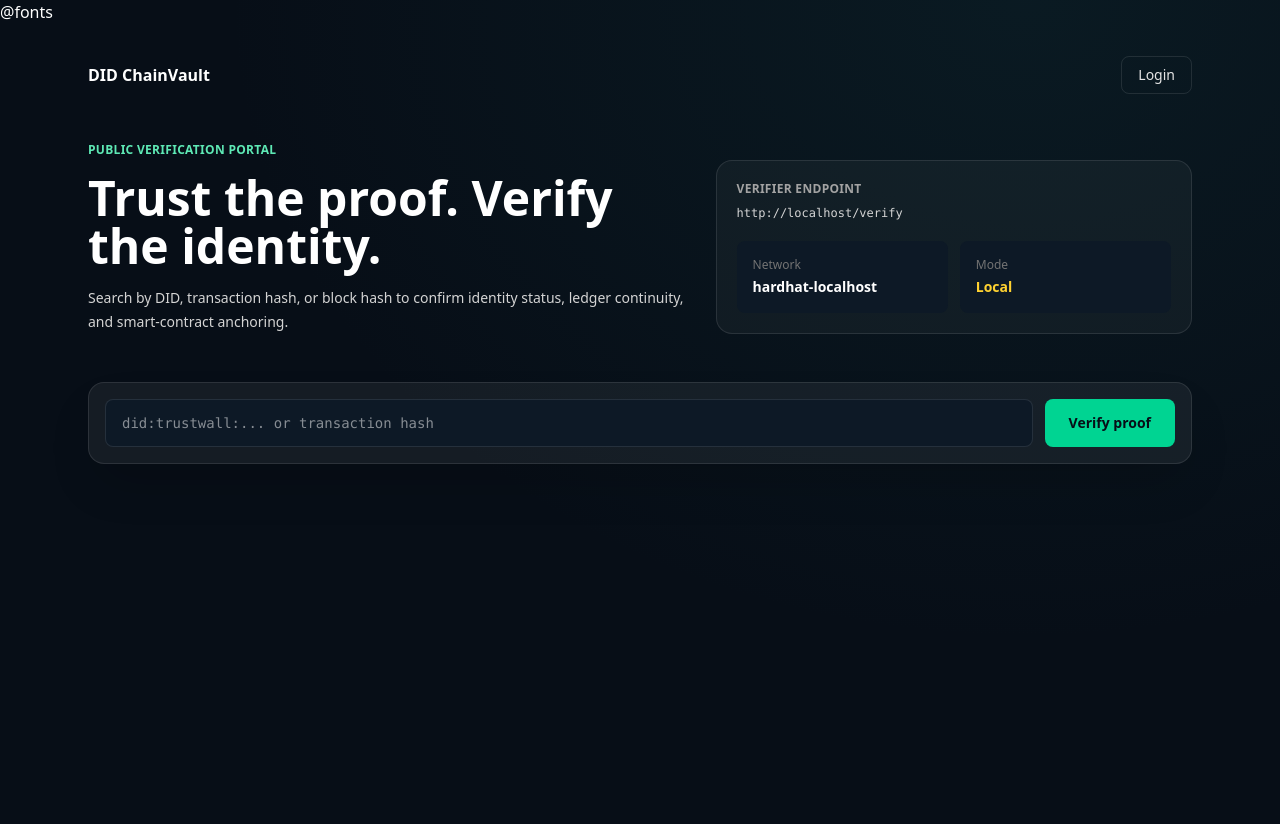
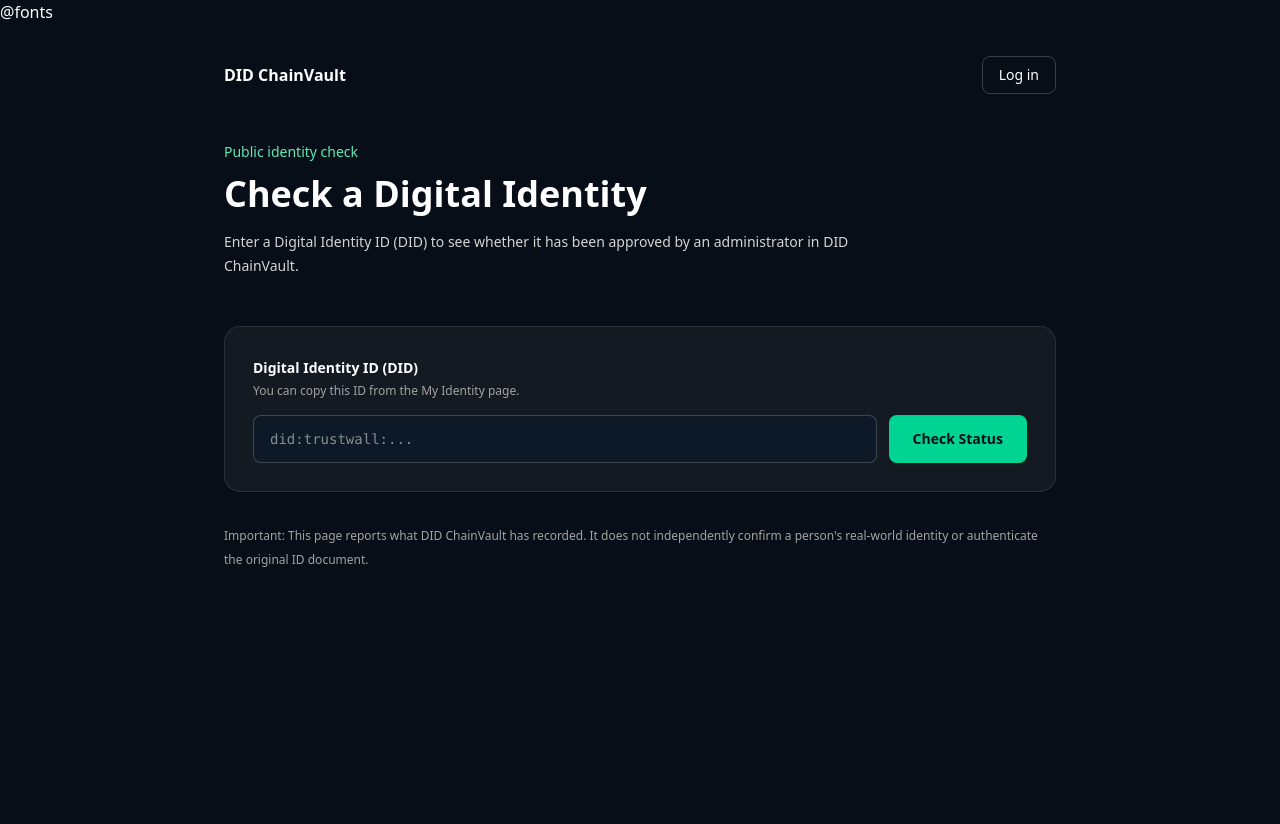
Before and after one commit to nahsir12390/blockchain-identity-system, a Laravel app: page /verify in a window 1280 px wide. After the commit the page ends 567 px from the top, so only its background shows below. Run offline with Laravel 12, Linux system fonts and the light colour scheme; style sheets or scripts are compiled from the project's sources; some libraries are stand-ins or nearby versions.

Commit message:
Simplify public DID status check and avoid misleading trust or on-chain claims

```diff
--- a/resources/views/verify/index.blade.php
+++ b/resources/views/verify/index.blade.php
@@ -3,112 +3,78 @@
 <head>
     <meta charset="utf-8">
     <meta name="viewport" content="width=device-width, initial-scale=1">
-        <title>Verify DID - {{ config('app.name') }}</title>
+    <title>Verify Digital Identity - {{ config('app.name') }}</title>
     @fonts
     @vite(['resources/css/app.css', 'resources/js/app.js'])
 </head>
-    <body class="chain-surface min-h-screen bg-zinc-950 text-white">
-        <main class="mx-auto min-h-screen w-full max-w-6xl px-6 py-8">
-            <nav class="flex items-center justify-between">
+<body class="min-h-screen bg-zinc-950 text-white">
+    <main class="mx-auto w-full max-w-4xl px-5 py-8 sm:px-8">
+        <nav class="flex items-center justify-between gap-4">
             <a href="{{ route('home') }}" class="font-semibold">DID ChainVault</a>
-                <a href="{{ route('login') }}" class="rounded-lg border border-white/10 px-4 py-2 text-sm text-zinc-200 hover:bg-white/10">Login</a>
+            <a href="{{ route('login') }}" class="rounded-lg border border-white/20 px-4 py-2 text-sm hover:bg-white/10">Log in</a>
         </nav>
 
-            <section class="grid gap-8 py-12 lg:grid-cols-[1fr_.8fr] lg:items-end">
-                <div>
-                    <p class="text-xs font-semibold uppercase tracking-wide text-emerald-300">Public verification portal</p>
-                    <h1 class="mt-4 max-w-3xl text-4xl font-semibold tracking-normal sm:text-5xl">Trust the proof. Verify the identity.</h1>
-                    <p class="mt-4 max-w-2xl text-sm leading-6 text-zinc-300">
-                        Search by DID, transaction hash, or block hash to confirm identity status, ledger continuity, and smart-contract anchoring.
-                    </p>
+        <header class="py-12">
+            <p class="text-sm font-medium text-emerald-300">Public identity check</p>
+            <h1 class="mt-3 text-3xl font-semibold sm:text-4xl">Check a Digital Identity</h1>
+            <p class="mt-4 max-w-2xl text-sm leading-6 text-zinc-300">Enter a Digital Identity ID (DID) to see whether it has been approved by an administrator in DID ChainVault.</p>
+        </header>
+
+        <form action="{{ route('verify.index') }}" method="GET" class="rounded-2xl border border-white/10 bg-white/5 p-5 sm:p-7">
+            <label for="q" class="text-sm font-semibold">Digital Identity ID (DID)</label>
+            <p class="mt-1 text-xs text-zinc-400">You can copy this ID from the My Identity page.</p>
+            <div class="mt-4 flex flex-col gap-3 sm:flex-row">
+                <input id="q" name="q" value="{{ $query }}" placeholder="did:trustwall:..." maxlength="255" class="min-h-12 min-w-0 flex-1 rounded-lg border border-white/20 bg-zinc-900 px-4 font-mono text-sm text-white focus:border-emerald-400">
+                <button type="submit" class="min-h-12 rounded-lg bg-emerald-400 px-6 py-3 text-sm font-semibold text-zinc-950 hover:bg-emerald-300">Check Status</button>
             </div>
-
-                <div class="rounded-2xl border border-white/10 bg-white/[0.04] p-5">
-                    <p class="text-xs font-semibold uppercase tracking-wide text-zinc-400">Verifier endpoint</p>
-                    <p class="mt-2 break-all font-mono text-xs text-zinc-300">{{ route('verify.index') }}</p>
-                    <div class="mt-5 grid gap-3 sm:grid-cols-2">
-                        <div class="rounded-lg bg-zinc-900 p-4">
-                            <p class="text-xs text-zinc-500">Network</p>
-                            <p class="mt-1 text-sm font-semibold">{{ config('blockchain.network') }}</p>
-                        </div>
-                        <div class="rounded-lg bg-zinc-900 p-4">
-                            <p class="text-xs text-zinc-500">Mode</p>
-                            <p class="mt-1 text-sm font-semibold {{ config('blockchain.enabled') ? 'text-emerald-300' : 'text-amber-300' }}">{{ config('blockchain.enabled') ? 'On-chain' : 'Local' }}</p>
-                        </div>
-                    </div>
-                </div>
-            </section>
-
-            <form method="GET" action="{{ route('verify.index') }}" class="grid gap-3 rounded-2xl border border-white/10 bg-white/[0.06] p-4 shadow-2xl shadow-black/20 sm:grid-cols-[1fr_auto]">
-                <input
-                    aria-label="DID, transaction hash, or block hash"
-                    name="q"
-                    value="{{ $query }}"
-                    class="min-h-12 rounded-lg border border-white/10 bg-zinc-900 px-4 font-mono text-sm text-white outline-none focus:border-emerald-400"
-                    placeholder="did:trustwall:... or transaction hash"
-                >
-                <button class="rounded-lg bg-emerald-400 px-6 py-3 text-sm font-semibold text-zinc-950 hover:bg-emerald-300">Verify proof</button>
         </form>
 
         @if ($query !== '')
-                <div class="mt-8">
+            <div class="mt-6" aria-live="polite">
                 @unless ($identity)
-                        <section class="rounded-2xl border border-rose-400/30 bg-rose-400/10 p-6">
-                            <h2 class="text-lg font-semibold text-rose-200">No matching identity proof found</h2>
-                            <p class="mt-2 text-sm text-rose-100/80">The submitted DID or hash does not exist in this system's proof ledger.</p>
+                    <section class="rounded-2xl border border-amber-400/30 bg-amber-400/10 p-6">
+                        <h2 class="text-xl font-semibold text-amber-200">No matching identity found</h2>
+                        <p class="mt-2 text-sm text-zinc-200">Please check the DID and try again. This system cannot confirm a record for the value you entered.</p>
                     </section>
                 @else
-                        <section class="grid gap-5 lg:grid-cols-3">
-                            <div class="rounded-2xl border border-white/10 bg-white/[0.05] p-6 lg:col-span-2">
-                                <div class="flex flex-col gap-3 sm:flex-row sm:items-start sm:justify-between">
-                                    <div>
-                                        <p class="text-xs uppercase tracking-wide text-zinc-400">Verification result</p>
-                                        <h2 class="mt-2 text-3xl font-semibold">{{ ucfirst($identity->status) }}</h2>
+                    @php
+                        $isVerified = $identity->status === 'verified' && $ledgerValid;
+                        $resultTitle = ! $ledgerValid ? 'Proof record could not be validated' : match ($identity->status) {
+                            'verified' => 'Identity approved',
+                            'pending' => 'Awaiting administrator review',
+                            'rejected' => 'Identity not approved',
+                            'revoked' => 'Verification revoked',
+                            default => 'Not verified',
+                        };
+                        $resultDescription = ! $ledgerValid
+                            ? 'The record history could not be verified. Do not rely on this verification result.'
+                            : match ($identity->status) {
+                                'verified' => 'An administrator approved this identity in DID ChainVault.',
+                                'pending' => 'This identity has been submitted but has not yet been approved.',
+                                'rejected' => 'The administrator did not approve this identity.',
+                                'revoked' => 'An earlier approval was revoked and is no longer valid.',
+                                default => 'There is no current approval for this identity.',
+                            };
+                    @endphp
+
+                    <section class="rounded-2xl border p-6 sm:p-8 {{ $isVerified ? 'border-emerald-400/40 bg-emerald-400/10' : 'border-amber-400/30 bg-amber-400/10' }}">
+                        <p class="text-xs font-semibold uppercase tracking-wide text-zinc-300">Verification result</p>
+                        <h2 class="mt-3 text-2xl font-semibold {{ $isVerified ? 'text-emerald-300' : 'text-amber-200' }}">{{ $resultTitle }}</h2>
+                        <p class="mt-3 max-w-2xl text-sm leading-6 text-zinc-200">{{ $resultDescription }}</p>
+                        <div class="mt-6 rounded-xl bg-zinc-950/60 p-4">
+                            <p class="text-xs text-zinc-400">Digital Identity ID (DID)</p>
+                            <p class="mt-2 break-all font-mono text-sm">{{ $identity->did }}</p>
                         </div>
-                                    <span class="w-fit rounded-full px-3 py-1 text-xs font-semibold {{ $identity->status === 'verified' ? 'bg-emerald-400/10 text-emerald-300' : 'bg-amber-400/10 text-amber-300' }}">
-                                        {{ $identity->status === 'verified' ? 'Trusted' : 'Not fully trusted' }}
-                                    </span>
-                                </div>
-
-                                <dl class="mt-6 grid gap-4 text-sm">
-                                    <div class="rounded-lg bg-zinc-900 p-4">
-                                        <dt class="text-zinc-500">DID</dt>
-                                        <dd class="mt-1 break-all font-mono text-zinc-100">{{ $identity->did }}</dd>
-                                    </div>
-                                    <div class="rounded-lg bg-zinc-900 p-4">
-                                        <dt class="text-zinc-500">Transaction hash</dt>
-                                        <dd class="mt-1 break-all font-mono text-zinc-100">{{ $identity->transaction_hash }}</dd>
-                                    </div>
-                                    <div class="rounded-lg bg-zinc-900 p-4">
-                                        <dt class="text-zinc-500">Block hash</dt>
-                                        <dd class="mt-1 break-all font-mono text-zinc-100">{{ $identity->block_hash }}</dd>
-                                    </div>
-                                </dl>
-                            </div>
-
-                            <div class="rounded-2xl border border-white/10 bg-white/[0.05] p-6">
-                                <p class="text-xs uppercase tracking-wide text-zinc-400">Ledger integrity</p>
-                                <p class="mt-3 text-2xl font-semibold {{ $ledgerValid ? 'text-emerald-300' : 'text-rose-300' }}">
-                                    {{ $ledgerValid ? 'Valid chain' : 'Invalid chain' }}
-                                </p>
-                                <p class="mt-3 text-sm leading-6 text-zinc-300">
-                                    {{ $ledgerValid ? 'Each block hash can be checked against the previous block.' : 'The proof ledger could not be validated.' }}
-                                </p>
-                                <div class="mt-5 grid gap-3">
-                                    <div class="rounded-lg bg-zinc-900 p-4">
-                                        <p class="text-xs text-zinc-500">Ledger blocks</p>
-                                        <p class="mt-1 text-3xl font-semibold">{{ $identity->ledgerEntries->count() }}</p>
-                                    </div>
-                                    <div class="rounded-lg bg-zinc-900 p-4">
-                                        <p class="text-xs text-zinc-500">Contract</p>
-                                        <p class="mt-1 break-all font-mono text-xs">{{ $identity->contract_address ?: 'Local ledger only' }}</p>
-                                    </div>
-                                </div>
+                        <div class="mt-4 rounded-xl bg-zinc-950/60 p-4">
+                            <p class="text-sm font-semibold">{{ $ledgerValid ? 'Record history: checks passed' : 'Record history: check failed' }}</p>
+                            <p class="mt-1 text-xs leading-5 text-zinc-400">This checks the integrity of the local proof records. It is not proof that a transaction has been confirmed on a public blockchain.</p>
                         </div>
                     </section>
                 @endunless
             </div>
         @endif
+
+        <p class="mt-8 text-xs leading-6 text-zinc-400">Important: This page reports what DID ChainVault has recorded. It does not independently confirm a person's real-world identity or authenticate the original ID document.</p>
     </main>
 </body>
 </html>
```
Lines whose indentation alone changed are shown as unchanged.
